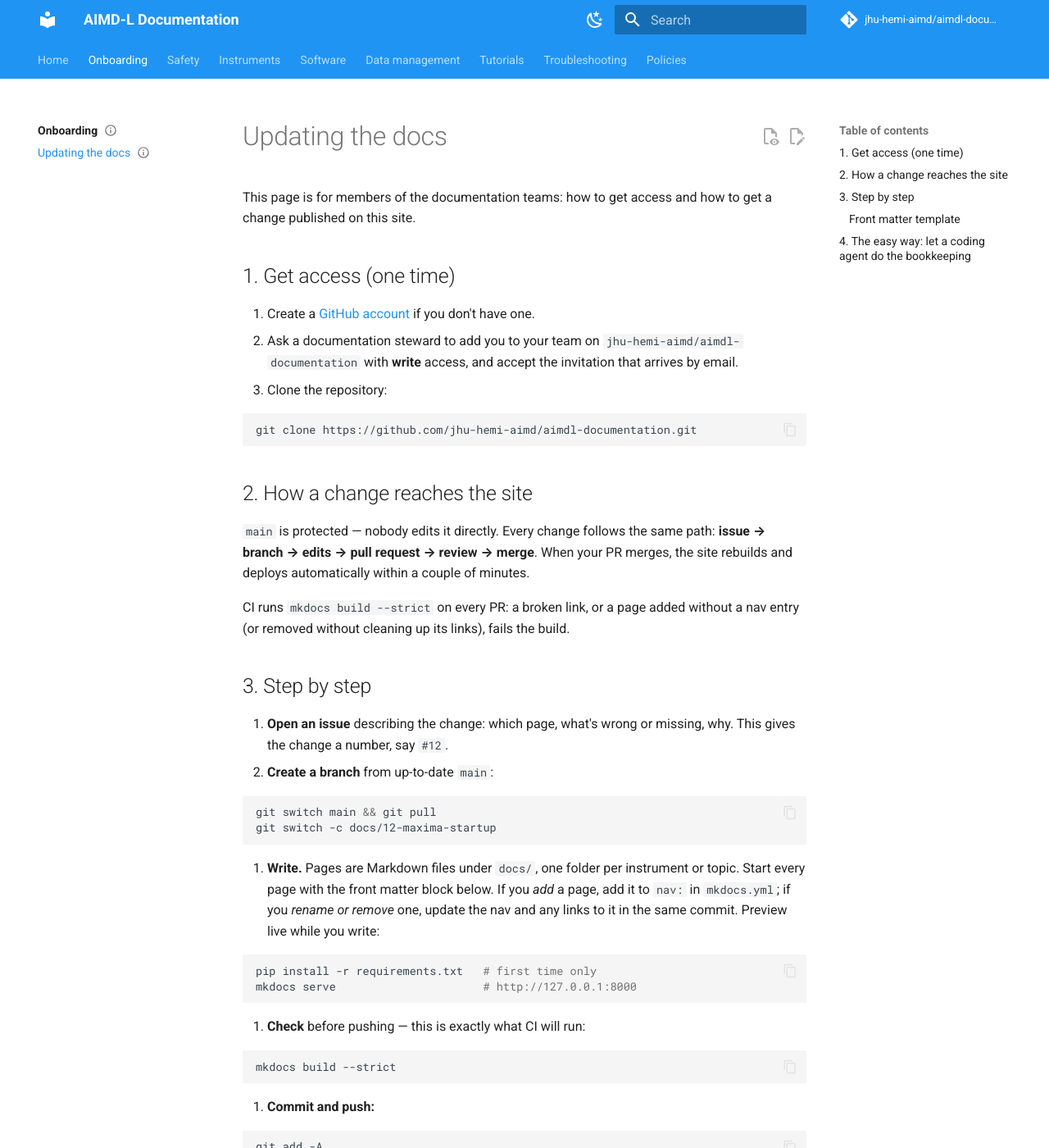
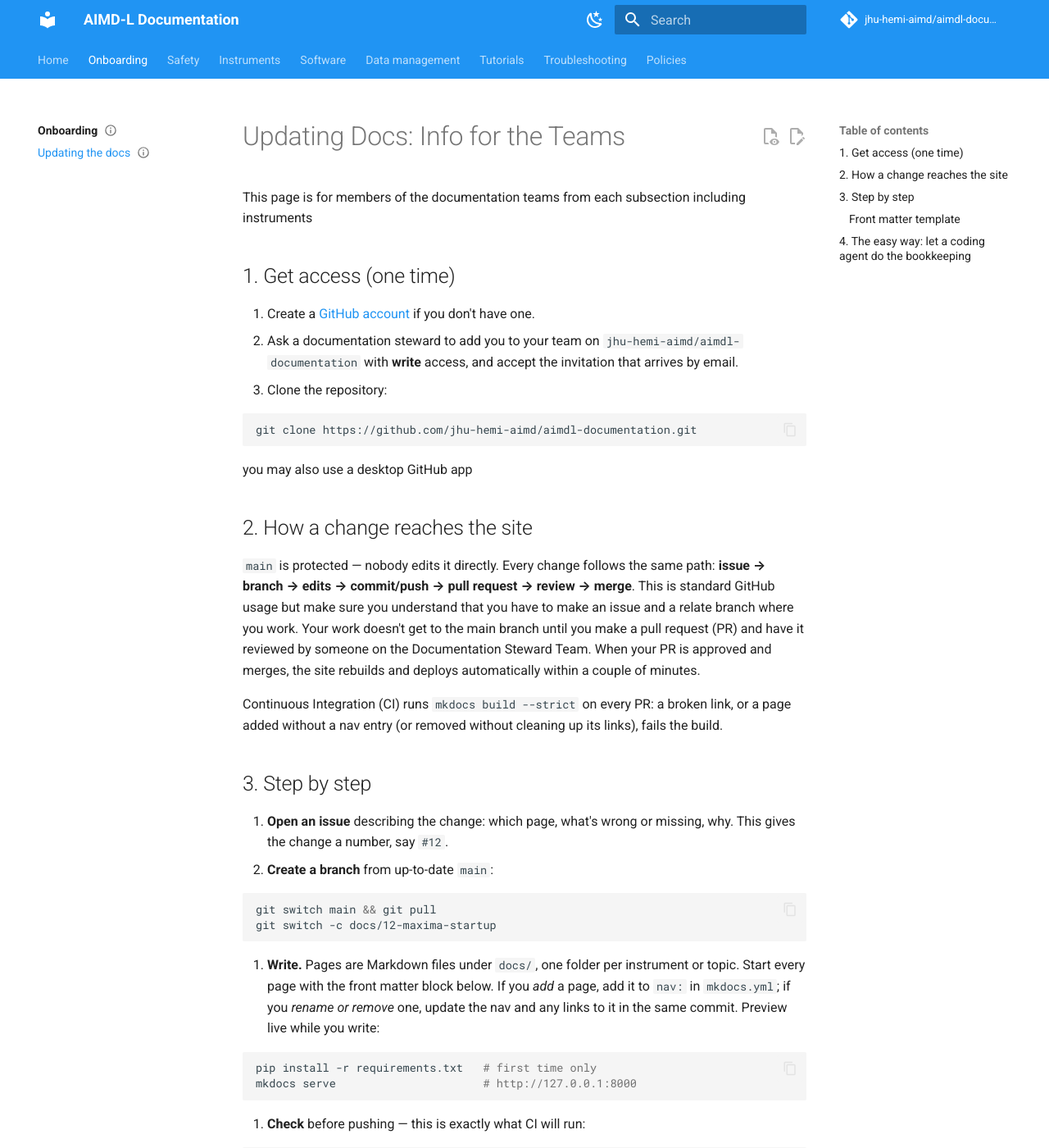
Before and after one commit to jhu-hemi-aimd/aimdl-documentation, an MkDocs documentation site: the page built from docs/onboarding/contributing.md, in a window 1280 px wide and 1400 px high. Shown: the whole window at 82% size. Built offline with MkDocs 1.6.1 and Material for MkDocs 9.7.7, drawn with Linux system fonts in a browser that asks for light colours; comment, search, counter and statistics services are not loaded; some of the changed text lies outside the part shown.

Commit message:
Revise contributing guide wording for documentation teams
Rework the prose to spell out the issue → branch → edits → commit/push →
PR → review → merge path and the steward review requirement, broaden the
coding-agent section beyond a single tool, and strengthen the reminder
that authors stay responsible for agent-written content.

Refs #2

Co-Authored-By: Claude Opus 5 (1M context) <noreply@anthropic.com>
Claude-Session: https://claude.ai/code/session_01UVugaihVRrJW11hAewtcSX

````diff
--- a/docs/onboarding/contributing.md
+++ b/docs/onboarding/contributing.md
@@ -1,16 +1,15 @@
 ---
-title: Updating the docs
+title: "Updating Docs: Info for the Teams"
 status: active
 owner_team: docs-stewards
-last_reviewed: 2026-09-04
+last_reviewed: 2026-09-08
 review_cycle: 12 months
 safety_level: informational
 ---
 
-# Updating the docs
+# Updating Docs: Info for the Teams
 
-This page is for members of the documentation teams: how to get access and
-how to get a change published on this site.
+This page is for members of the documentation teams from each subsection including instruments
 
 ## 1. Get access (one time)
 
@@ -23,14 +22,15 @@ how to get a change published on this site.
    ```bash
    git clone https://github.com/jhu-hemi-aimd/aimdl-documentation.git
    ```
+   you may also use a desktop GitHub app
+
 
 ## 2. How a change reaches the site
 
 `main` is protected — nobody edits it directly. Every change follows the same
-path: **issue → branch → edits → pull request → review → merge**. When your PR
-merges, the site rebuilds and deploys automatically within a couple of minutes.
+path: **issue → branch → edits  → commit/push → pull request → review → merge**. This is standard GitHub usage but make sure you understand that you have to make an issue and a relate branch where you work.  Your work doesn't get to the main branch until you make a pull request (PR) and have it reviewed by someone on the Documentation Steward Team. When your PR is approved and merges, the site rebuilds and deploys automatically within a couple of minutes.
 
-CI runs `mkdocs build --strict` on every PR: a broken link, or a page added
+Continuous Integration (CI) runs `mkdocs build --strict` on every PR: a broken link, or a page added
 without a nav entry (or removed without cleaning up its links), fails the build.
 
 ## 3. Step by step
@@ -120,7 +120,7 @@ Do the following:
    PR links so I can follow the review.
 ```
 
-You stay responsible for the content — read what the agent wrote before the
-PR goes to review, exactly as you would your own draft.
+**You stay responsible for the content! Read what the agent wrote before the
+PR goes to review, exactly as you would your own draft!**
 
-Questions? Ask the documentation stewards.
+Questions? Ask the Documentation Stewards.
````
Also changed, not shown: other parts of docs/onboarding/contributing.md (+1 -1 lines).
